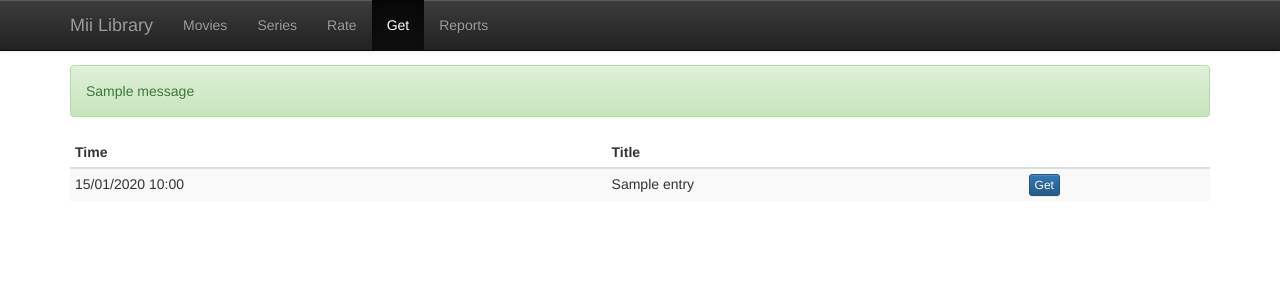
After one commit to MiiRaGe/miilibrary, a Django app: template mii_interface/templates/mii_interface/get.html in a window 1280 px wide. The commit adds this page. Shown: the top 300 px of the page. Run offline with Django 3.2, Linux system fonts and the light colour scheme; the template is opened without the code that fills it: most values are stand-ins (such as "Sample title", 1, 10 or a date in 2020); one stand-in notice (Sample message) is shown; some libraries are stand-ins or nearby versions.

Commit message:
Add a Get page to send cached feed entries to transmission, use TrguiNG as the NAS web UI.
Co-Authored-By: Claude Opus 5.5 <noreply@anthropic.com>

```diff
--- a/deploy/nas/docker-compose.yml
+++ b/deploy/nas/docker-compose.yml
@@ -30,6 +30,9 @@ services:
       - WHITELIST=127.0.0.1,192.168.0.*
       # Called when a torrent completes (torrent-done script generated by 90-miilibrary-settings)
       - MIILIBRARY_URL=http://change-me
+      # TrguiNG web UI, unzipped in /share/Container/transmission/trguing (trguing-web zip from its GitHub releases).
+      # Remove this to use transmission's built-in UI.
+      - TRANSMISSION_WEB_HOME=/config/trguing
     volumes:
       - type: bind
         source: /share/Container/transmission
--- a/mii_common/urls.py
+++ b/mii_common/urls.py
@@ -16,6 +16,7 @@ urlpatterns = [
     re_path(r'^movies$', mii_interface_views.movies, name='movies'),
     re_path(r'^series$', mii_interface_views.series, name='series'),
     re_path(r'^rate$', mii_interface_views.rate, name='rate'),
+    re_path(r'^get$', mii_interface_views.get_torrents, name='get'),
     re_path(r'^reports$', mii_interface_views.reports, name='reports'),
     re_path(r'^report/(?P<report_id>[0-9]+)/$', mii_interface_views.report, name='report'),
     re_path(r'^rpc/index$', mii_indexer_views.start_index, name='start_index'),
--- a/mii_interface/templates/mii_interface/base.html
+++ b/mii_interface/templates/mii_interface/base.html
@@ -40,6 +40,7 @@
             <li id="nav-movies"><a href="/movies">Movies</a></li>
             <li id="nav-series"><a href="/series">Series</a></li>
             <li id="nav-rate"><a href="/rate">Rate</a></li>
+            <li id="nav-get"><a href="/get">Get</a></li>
             <li id="nav-reports"><a href="/reports">Reports</a></li>
           </ul>
         </div><!--/.nav-collapse -->
--- /dev/null
+++ b/mii_interface/templates/mii_interface/get.html
@@ -0,0 +1,37 @@
+{% extends 'mii_interface/base.html' %}
+{% block js %}
+<script>
+    $(document).ready(function () {
+        $('#navigation-bar').find('li.active').toggleClass('active')
+        $('#navigation-bar').find('#nav-get').toggleClass('active')
+    });
+</script>
+{% endblock %}
+
+{% block content %}
+{% for message in messages %}
+<div class="alert alert-{% if message.level_tag == 'error' %}danger{% else %}{{ message.level_tag }}{% endif %}">{{ message }}</div>
+{% endfor %}
+<table class="table table-striped table-condensed">
+    <thead>
+        <tr><th>Time</th><th>Title</th><th></th></tr>
+    </thead>
+    <tbody>
+    {% for entry in entries %}
+        <tr>
+            <td>{{ entry.date|date:"d/m/Y H:i" }}</td>
+            <td>{{ entry.title }}</td>
+            <td>
+                <form method="post" action="{% url 'get' %}">
+                    {% csrf_token %}
+                    <input type="hidden" name="entry" value="{{ entry.hash }}">
+                    <button type="submit" class="btn btn-primary btn-xs">Get</button>
+                </form>
+            </td>
+        </tr>
+    {% empty %}
+        <tr><td colspan="3">No feed entries yet.</td></tr>
+    {% endfor %}
+    </tbody>
+</table>
+{% endblock %}
```
Also changed, not shown: mii_interface/views.py (+18 -1 lines), mii_rss/logic.py (+21 -1 lines), mii_rss/tasks.py (+1 -9 lines), tests/test_interface.py (+45 -0 lines).
